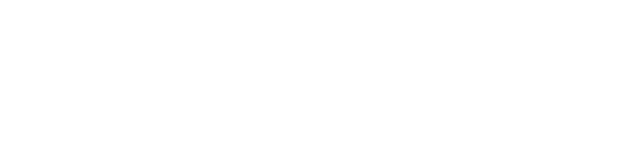
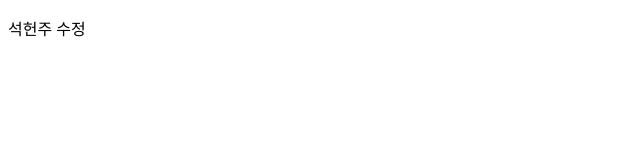
Before and after one commit to zooozoo/dalsa, a plain HTML site: page index.html in a window 1280 px wide. Shown: the full height of the page, 0-640 px from the left. Drawn offline with Linux system fonts and the light colour scheme.

Commit message:
changed index

```diff
--- a/index.html
+++ b/index.html
@@ -7,6 +7,6 @@
                 <title>Document</title>
     </head>
     <body>
-
+        <p> 석헌주 수정 </p>
     </body>
 </html>
```
Also changed, not shown: list.html (added, +1 -0 lines).
